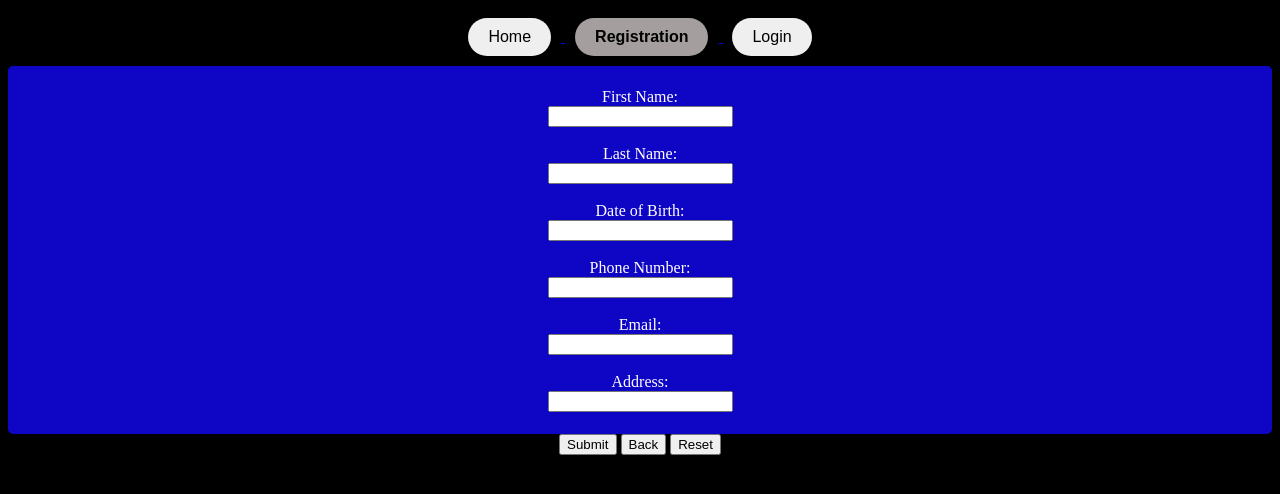
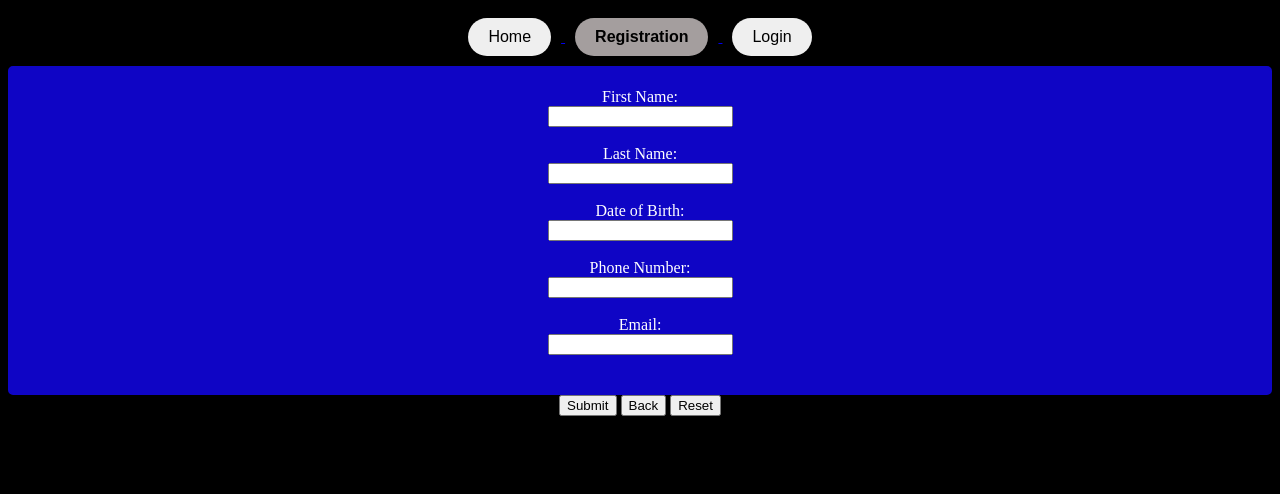
Before and after one commit to MaristArias/cmpt221shahadeh, a plain HTML site: page Project/Client/views/registration.html in a window 1280 px wide. Drawn offline with Linux system fonts and the light colour scheme; files that its build step writes are made by us from their sources; files whose address does not match are found by name.

Commit message:
noaddress

```diff
--- a/Project/Client/views/registration.html
+++ b/Project/Client/views/registration.html
@@ -37,8 +37,6 @@
       <label for="Email">Email: </label><br />
       <input type="text" name="Email" id="email" /> <br /><br />
 
-      <label for="Address">Address: </label><br />
-      <input type="text" name="Address" id="address" />
     </form>
     <div class="subresback">
       <button type="submit" form="myForm" value="Submit">Submit</button>
```
